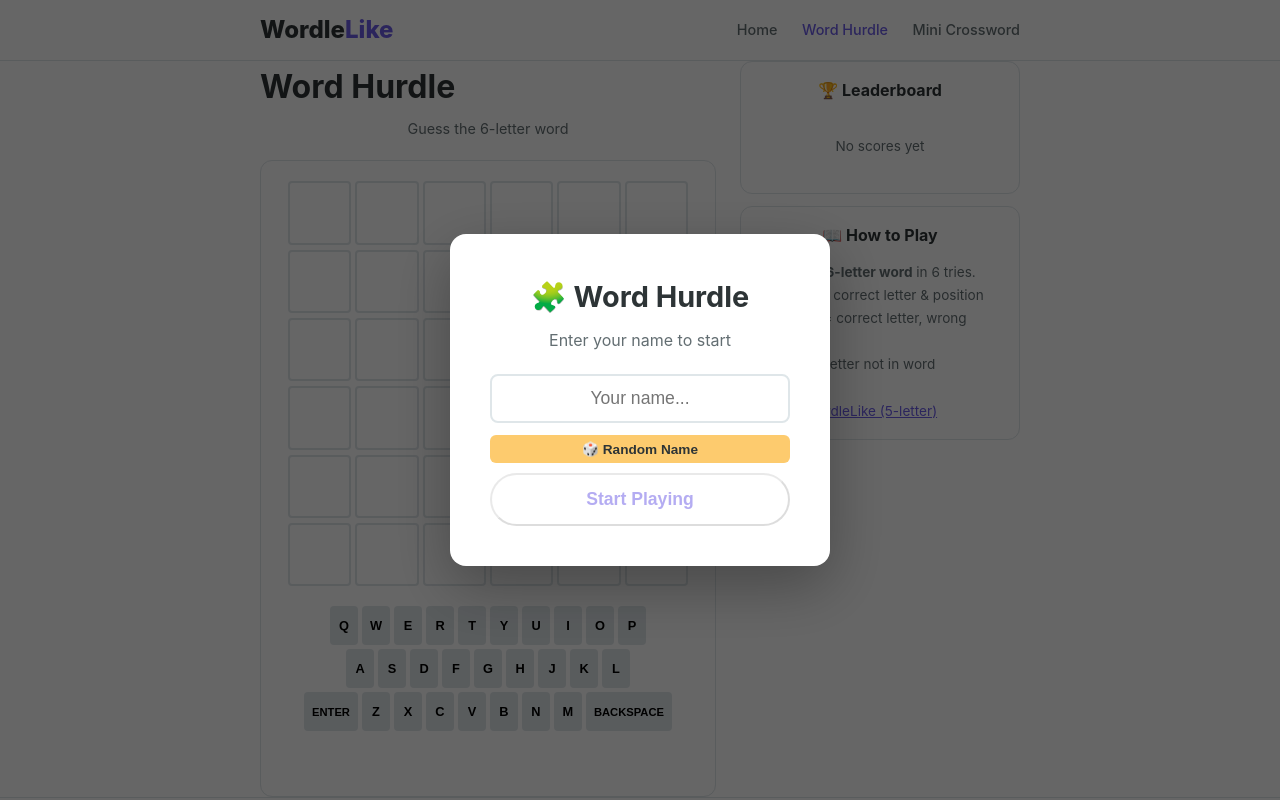
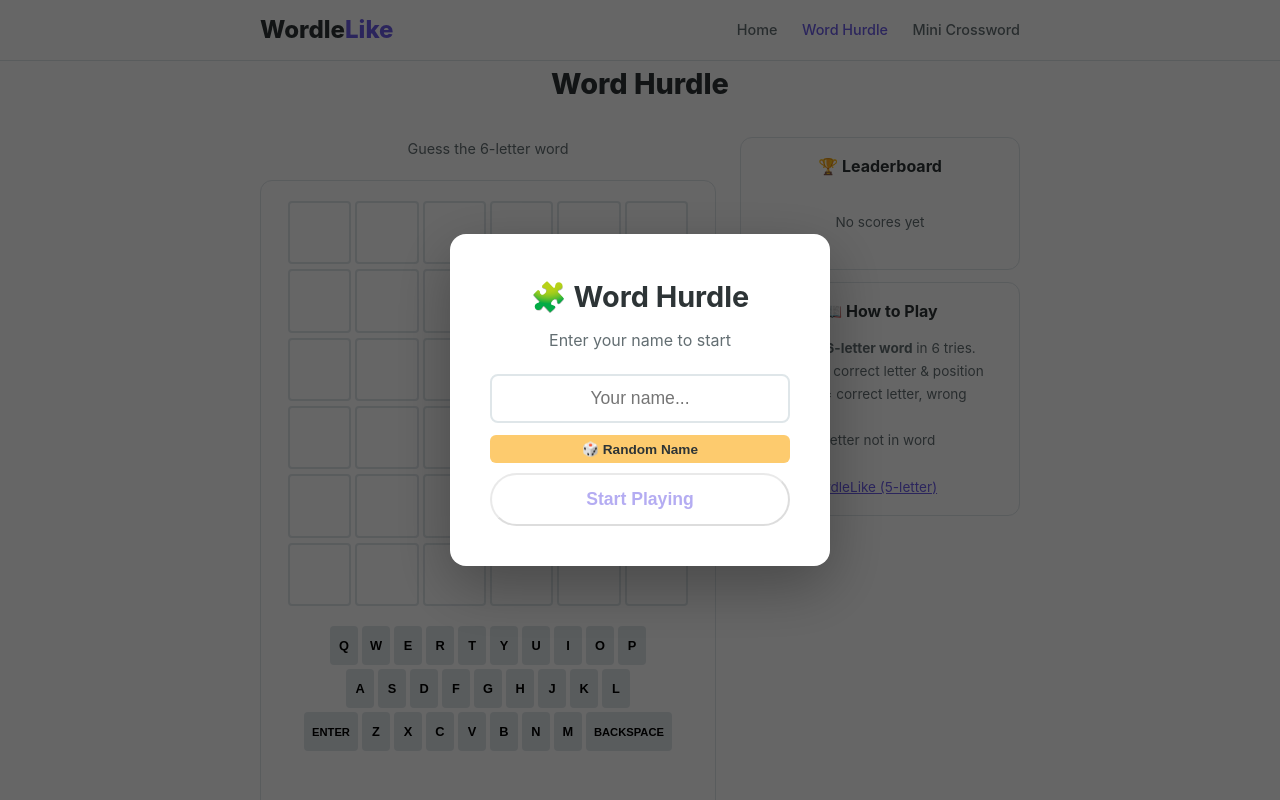
Before and after one commit to chang2lele/wordlelike, a plain HTML site: page word-hurdle.html in a window 1280 px wide. Shown: the top 800 px of the page. Drawn offline with Linux system fonts and the light colour scheme.

Commit message:
Fix layout: date one-line, sidebar aligned with game

```diff
--- a/word-hurdle.html
+++ b/word-hurdle.html
@@ -34,9 +34,9 @@
     <main>
         <div class="featured-game" id="play">
             <div class="container">
+                <h1 class="game-section-title">Word Hurdle</h1>
                 <div class="game-layout">
                     <div class="game-main">
-                        <h1 style="margin-bottom:5px;">Word Hurdle</h1>
                         <p style="text-align:center;color:#636e72;font-size:0.9rem;margin-bottom:20px;">Guess the 6-letter word</p>
                         <div class="game-container">
                             <div id="wh-game">
```
